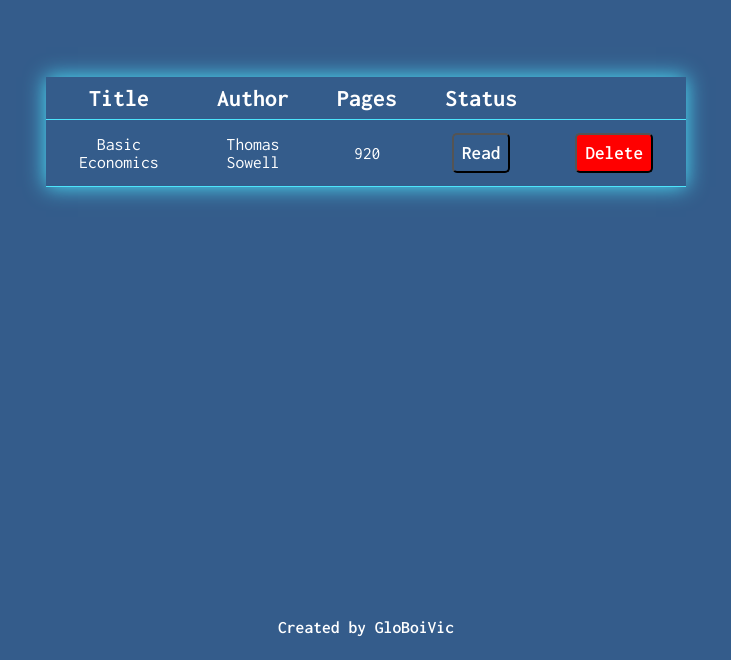
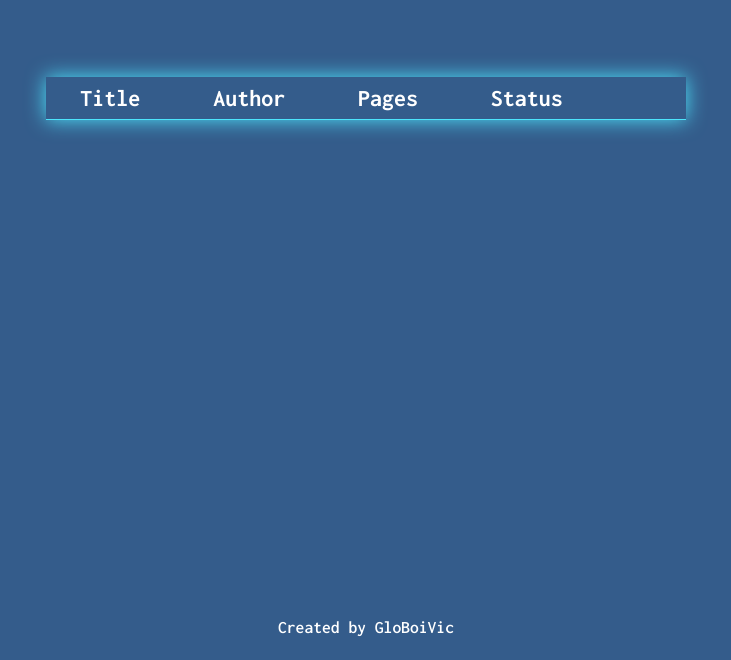
Before and after one commit to GloBoiVic/TOP-Library-App, a plain HTML site: page index.html in a window 1280 px wide. Shown: the part 140-800 px from the top of the page, without its empty margins (274-1005 px from the left). Drawn offline with Linux system fonts and the light colour scheme.

Commit message:
Remove hard-coded books

```diff
--- a/index.html
+++ b/index.html
@@ -64,19 +64,7 @@
               </tr>
             </thead>
 
-            <tbody>
-              <tr>
-                <td>Basic Economics</td>
-                <td>Thomas Sowell</td>
-                <td>920</td>
-                <td>
-                  <button class="read-btn">Read</button>
-                </td>
-                <td>
-                  <button class="delete-btn">Delete</button>
-                </td>
-              </tr>
-            </tbody>
+            <tbody></tbody>
           </table>
         </div>
       </main>
```
